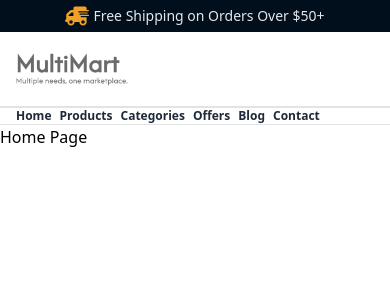
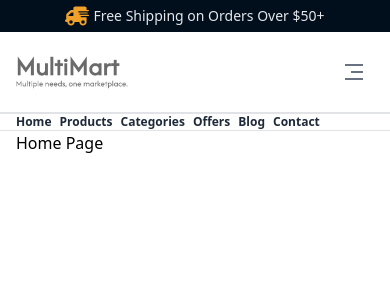
Before and after one commit to MdRakibHossen917/multimart, a Next.js app: page / in a window 390 px wide. Shown: the top 300 px of the page. Built offline with nearby package versions, Linux system fonts and the light colour scheme.

Commit message:
use headlessui dropdown menu dialog

```diff
--- a/package.json
+++ b/package.json
@@ -9,6 +9,7 @@
     "lint": "eslint"
   },
   "dependencies": {
+    "@headlessui/react": "^2.2.9",
     "next": "16.1.6",
     "react": "19.2.3",
     "react-dom": "19.2.3",
--- a/src/app/page.tsx
+++ b/src/app/page.tsx
@@ -1,13 +1,11 @@
-
-
+import Container from "@/components/container/Container";
 
 export default function Home() {
   return (
-
-      <main>
-
-      <p>Home Page</p>
-      </main>
-
+    <main>
+      <Container>
+        <p>Home Page</p>
+      </Container>
+    </main>
   );
 }
--- a/src/components/header/MiddleHeader.tsx
+++ b/src/components/header/MiddleHeader.tsx
@@ -5,6 +5,7 @@ import SearchInput from "./SearchInput";
 import Link from "next/link";
 import { LiaUser } from "react-icons/lia";
 import HeaderIcons from "./HeaderIcons";
+import MobileNavigation from "./MobileNavigation";
 
 const MiddleHeader = () => {
   return (
@@ -35,6 +36,9 @@ const MiddleHeader = () => {
 
         </div>
 
+        {/* MobileNavigation */}
+        <MobileNavigation/>
+
       </Container>
     </div>
   );
--- /dev/null
+++ b/src/components/header/MobileNavigation.tsx
@@ -0,0 +1,59 @@
+'use client'
+
+import React, { useState } from 'react'
+import { RiMenu3Fill } from 'react-icons/ri'
+import { Dialog, DialogPanel, DialogTitle } from '@headlessui/react'
+import { MdClose } from 'react-icons/md'
+
+const MobileNavigation = () => {
+  const [isOpen, setIsOpen] = useState(false)
+  const close = () => setIsOpen(false)
+
+  return (
+    <>
+      {/* Menu Icon */}
+      <div
+        onClick={() => setIsOpen(true)}
+        className="md:hidden text-2xl text-gray-500 hover:bg-[#0C55AA] p-2 rounded cursor-pointer transition"
+      >
+        <RiMenu3Fill />
+      </div>
+
+      {/* Mobile Menu Dialog */}
+      <Dialog open={isOpen} onClose={close} className="relative z-50">
+        {/* Overlay */}
+        <div className="fixed inset-0 bg-black/80" />
+
+        {/* Panel Wrapper */}
+        <div className="fixed inset-0 flex items-start justify-center pt-16">
+          <DialogPanel className="relative w-[94%] max-w-md bg-black border border-[#55585b] rounded-lg p-6 animate-slideDown">
+
+            {/* Close Button - Right Corner */}
+            <button
+              onClick={close}
+              className="absolute top-3 right-3 text-2xl text-white/50 hover:text-red-500 transition"
+            >
+              <MdClose />
+            </button>
+
+            {/* Title */}
+            <DialogTitle className="text-lg font-semibold text-white mb-4">
+              Mobile Menu
+            </DialogTitle>
+
+            {/* Navigation */}
+            <nav className="flex flex-col gap-4">
+              <a href="#" className="text-gray-300 hover:text-white transition">Home</a>
+              <a href="#" className="text-gray-300 hover:text-white transition">Products</a>
+              <a href="#" className="text-gray-300 hover:text-white transition">About</a>
+              <a href="#" className="text-gray-300 hover:text-white transition">Contact</a>
+            </nav>
+
+          </DialogPanel>
+        </div>
+      </Dialog>
+    </>
+  )
+}
+
+export default MobileNavigation
```
Also changed, not shown: 1 other file (tests, documents, lock files or other folders).
